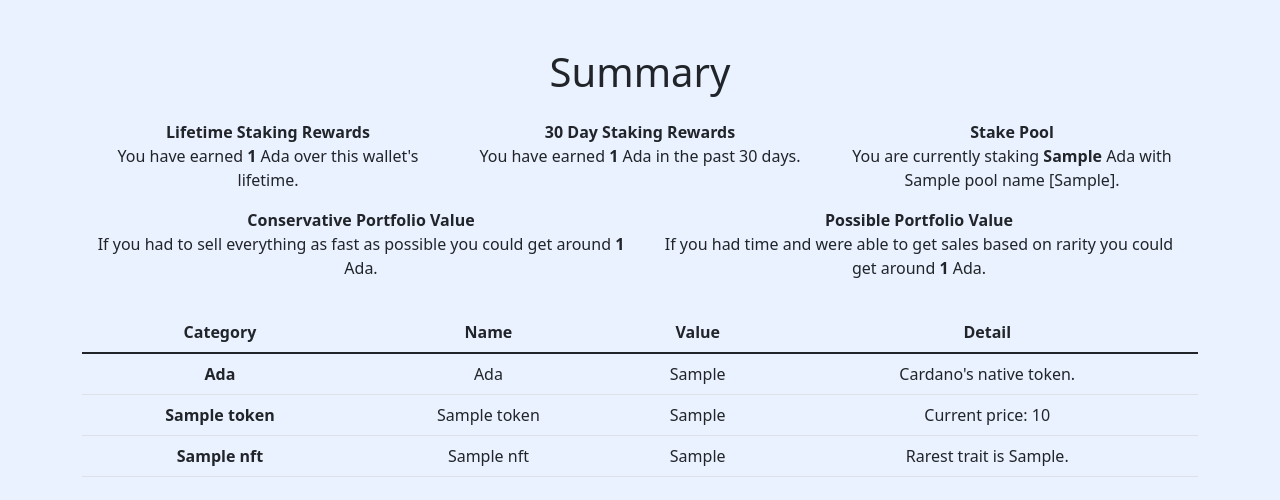
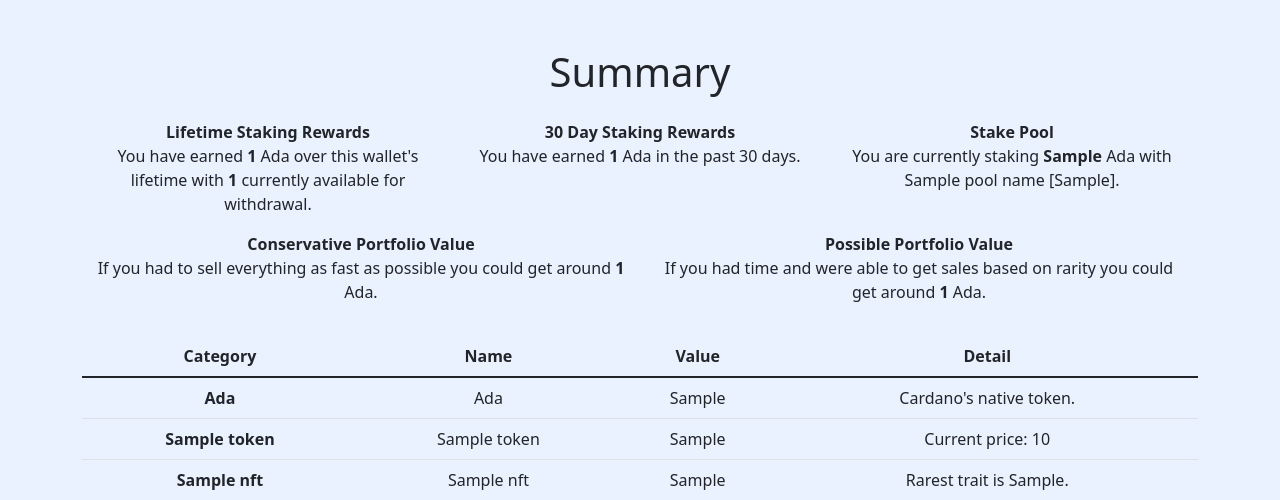
Before and after one commit to maso-soup/horus-project, a Django app: template tools/templates/tools/summary_results.html in a window 1280 px wide. Shown: the part 56-556 px from the top of the page. Run offline with Django 4.2, Linux system fonts and the light colour scheme; the template is opened without the code that fills it: most values are stand-ins (such as "Sample title", 1, 10 or a date in 2020).

Commit message:
Staking rewards fix

```diff
--- a/tools/templates/tools/summary_results.html
+++ b/tools/templates/tools/summary_results.html
@@ -7,11 +7,11 @@
     <div class="row">
         <div class="col">
             <b><a>Lifetime Staking Rewards</a></b>
-            <p>You have earned <b>{{ total_value_using_floor }}</b> Ada over this wallet's lifetime.</p>
+            <p>You have earned <b>{{ total_rewards }}</b> Ada over this wallet's lifetime with <b>{{ total_withdrawable }}</b> currently available for withdrawal.</p>
         </div>
         <div class="col">
             <b><a>30 Day Staking Rewards</a></b>
-            <p>You have earned <b>{{ total_value }}</b> Ada in the past 30 days.</p>
+            <p>You have earned <b>{{ total_last_month }}</b> Ada in the past 30 days.</p>
         </div>
         <div class="col">
             <b><a>Stake Pool</a></b>
```
